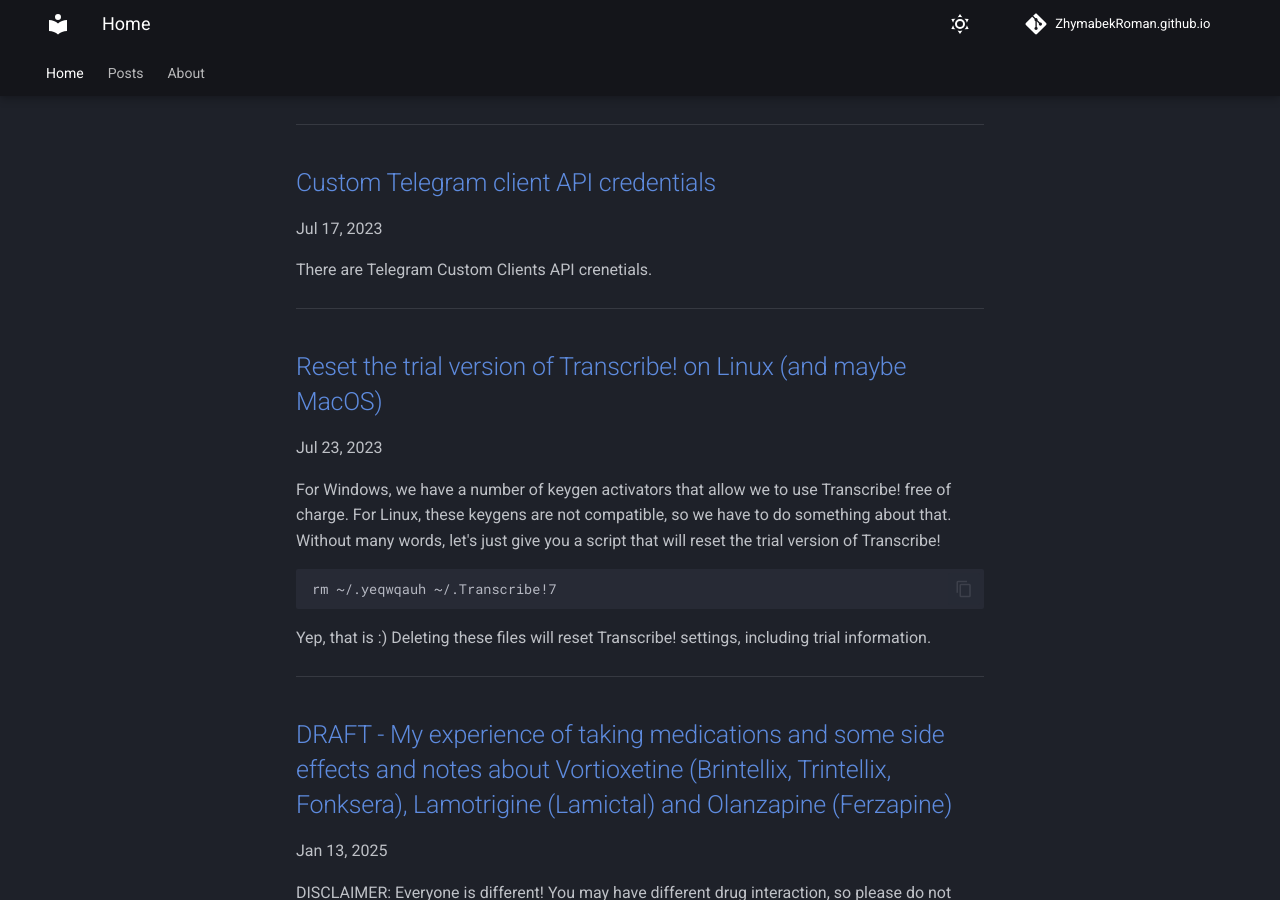
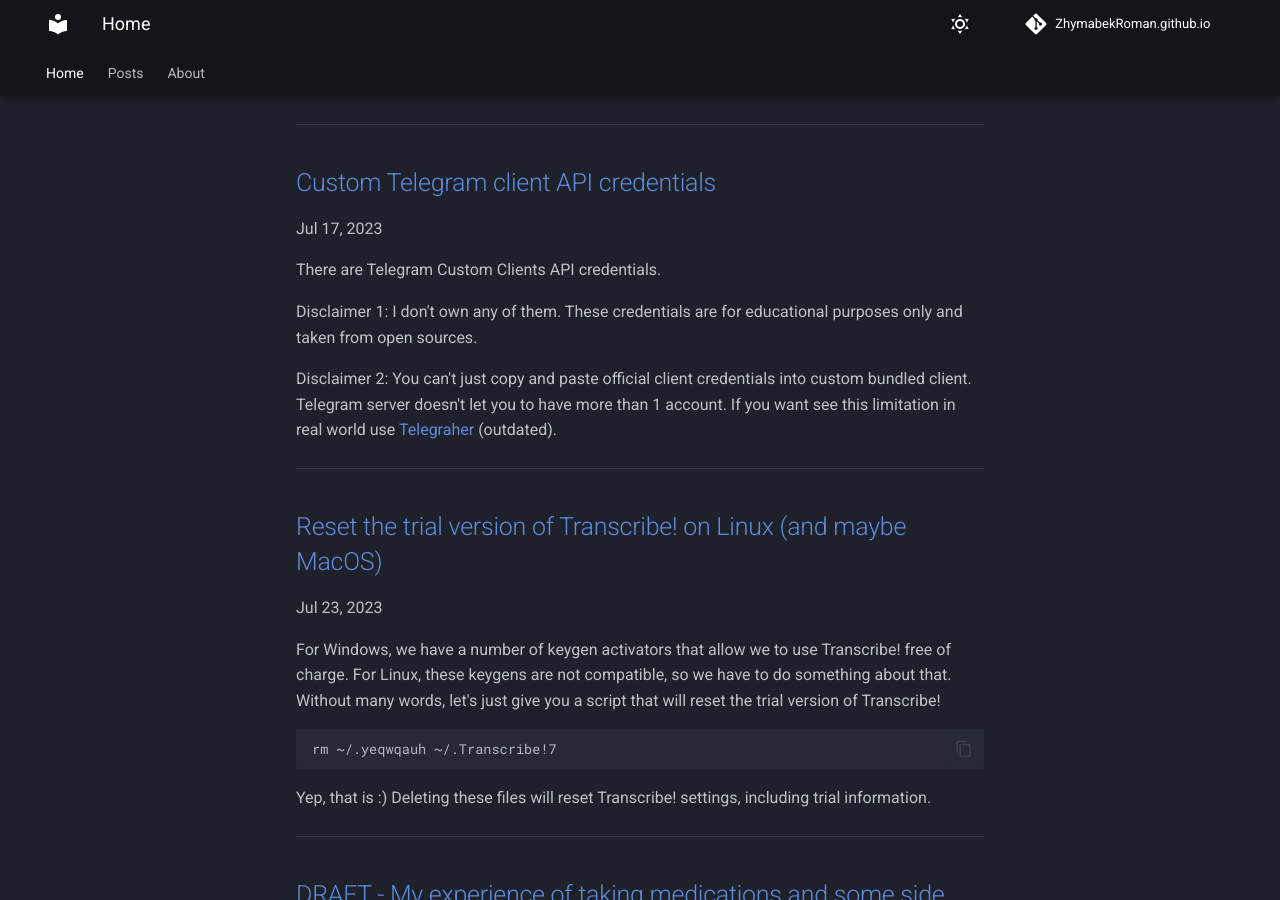
Before and after one commit to ZhymabekRoman/zhymabekroman.github.io, an MkDocs documentation site: the page built from docs/index.md, in a window 1280 px wide and 900 px high, scrolled down 2875 px. Built offline with MkDocs 1.6.1 and Material for MkDocs 9.7.7, drawn with Linux system fonts in a browser that asks for light colours; comment, search, counter and statistics services are not loaded.

Commit message:
add: minor fixescl

```diff
--- a/docs/posts/custom-telegram-client-api-credits.md
+++ b/docs/posts/custom-telegram-client-api-credits.md
@@ -8,13 +8,13 @@
 hide: [toc]
 ---
 
-There are Telegram Custom Clients API crenetials.
-
-<!--more-->
+There are Telegram Custom Clients API credentials.
 
 Disclaimer 1: I don't own any of them. These credentials are for educational purposes only and taken from open sources.
 
-Disclaimer 2: You can't just copy and paste official client credentials into custom builded client. Telegram server doesn't let you to have more than 1 account. If you want see this limitation in real world use [Telegraher](https://github.com/nikitasius/Telegraher) (outdated).
+Disclaimer 2: You can't just copy and paste official client credentials into custom bundled client. Telegram server doesn't let you to have more than 1 account. If you want see this limitation in real world use [Telegraher](https://github.com/nikitasius/Telegraher) (outdated).
+
+<!--more-->
 
 ## iOS
 ### Official
--- a/docs/templates/post.html
+++ b/docs/templates/post.html
@@ -63,5 +63,5 @@
       })
     })
   </script>
-  -->
+
 {% endblock %}
--- a/requirements.txt
+++ b/requirements.txt
@@ -2,3 +2,4 @@
 mkdocs-material==9.1.8
 mkdocs-material-extensions==1.1.1
 mkdocs-redirects==1.2.1
+mkdocs_obsidian_bridge==1.1.1
```
